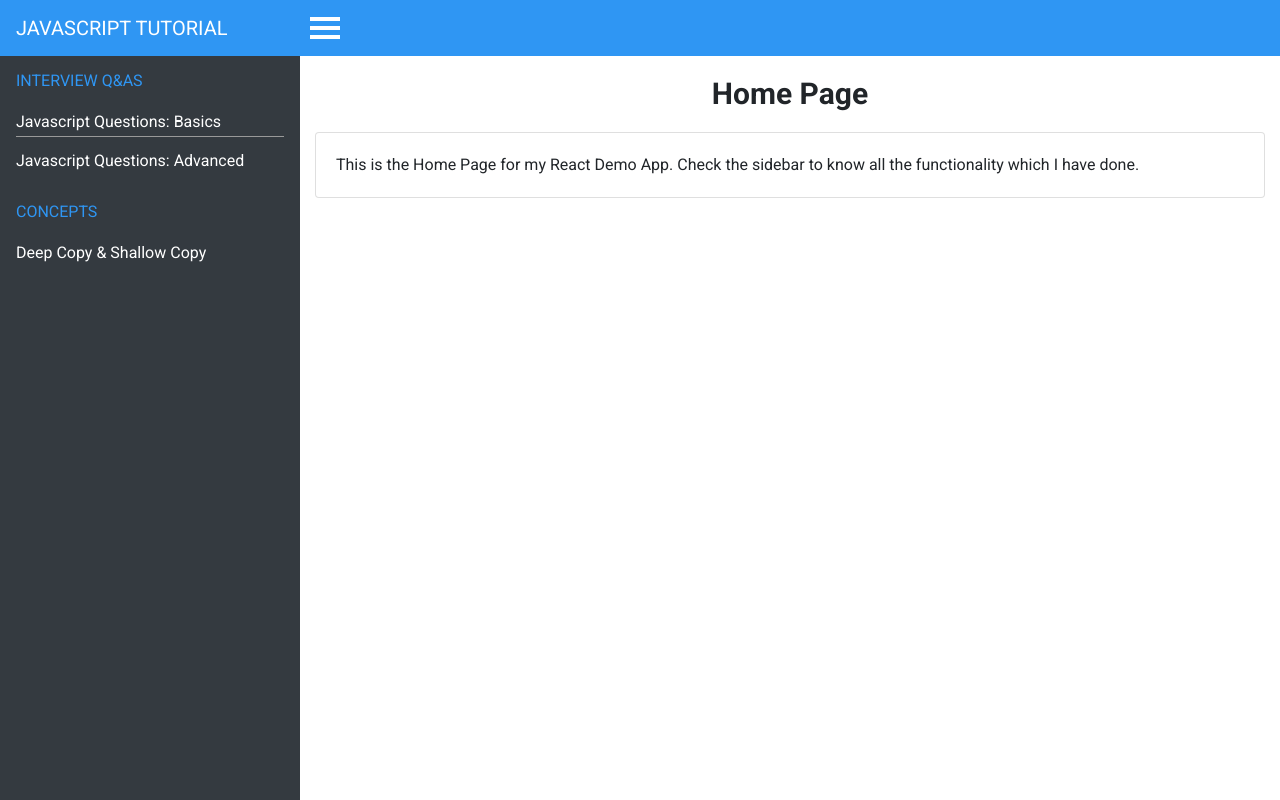
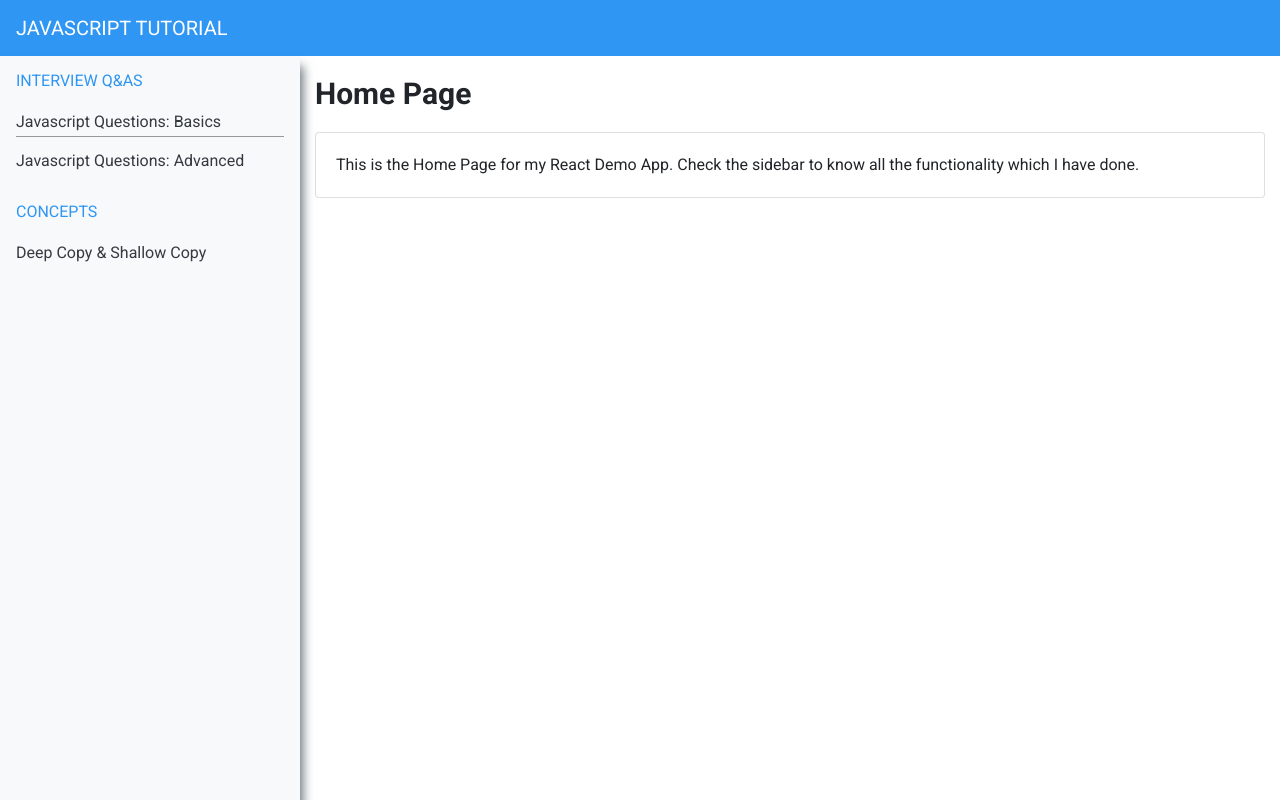
Before and after one commit to aamrits/javascript-tutorial, a React (Create React App) app: page /#/ in a window 1280 px wide. Built offline with nearby package versions, Linux system fonts and the light colour scheme.

Commit message:
modified navbar's styles

```diff
--- a/src/App.css
+++ b/src/App.css
@@ -2,7 +2,7 @@
 .page-wrap {
   margin-left: 300px;
   width: calc(100% - 300px);
-  transition: all 500ms linear;
+  transition: all 300ms linear;
 }
 .page-wrap.inactive {
   margin-left: 0;
@@ -18,17 +18,17 @@
   width: 300px;
   position: fixed;
   height: 100%;
-  background: #343A40;
+  background: #f8f9fa;
   left: -300px;
-  transition: all 500ms linear;
+  transition: all 300ms linear;
+  z-index: 99;
+  box-shadow: 3px 10px 10px #6c757d;
 }
 .wrapper.active {
   left: 0;
 }
 .toggle-btn {
-  position: absolute;
-  top: 12px;
-  left: 310px;
+  display: none;
 }
 .toggle-btn span {
   width: 30px;
@@ -37,3 +37,22 @@
   margin: 5px 0;
   background: #fff;
 }
+@media screen and (max-width: 991px) {
+  .toggle-btn {
+    display: block;
+  }
+  .page-wrap {
+    margin-left: 0;
+    width: calc(100% - 50px);
+  }
+}
+@media screen and (min-width: 992px) {
+  .wrapper {
+    margin-left: 0;
+    left: 0;
+  }
+  .page-wrap {
+    margin-left: 300px;
+    width: calc(100% - 200px);
+  }
+}
--- a/src/App.js
+++ b/src/App.js
@@ -10,14 +10,15 @@ import NotFound from './components/NotFound';
 
 class App extends Component {
   toggleBtn = () => {
+    // document.querySelector('.wrapper').classList.toggle('active');
+    // document.querySelector('.page-wrap').classList.toggle('inactive');
     document.querySelector('.wrapper').classList.toggle('active');
-    document.querySelector('.page-wrap').classList.toggle('inactive');
   }
   render() {
     return (
       <HashRouter>
-        <nav className="navbar navbar-expand navbar-light static-top">
-          <Link to="/" className="navbar-brand mr-auto text-uppercase">Javascript Tutorial</Link>
+        <nav className="navbar navbar-light static-top">
+          <Link to="/" className="navbar-brand text-uppercase">Javascript Tutorial</Link>
           <div className="toggle-btn" onClick={ this.toggleBtn }>
             <span></span>
             <span></span>
@@ -28,7 +29,7 @@ class App extends Component {
         <div className="container-fluid">
           <div className="row">
             <div className="wrapper active">
-              <Navbar />
+              <Navbar toggleBtn= { this.toggleBtn } />
             </div>
             <div className="page-wrap">
               <div className="container-fluid">
--- a/src/components/Navbar/Navbar.css
+++ b/src/components/Navbar/Navbar.css
@@ -1,7 +1,7 @@
 #sidebar .navbar {
   flex-direction: column !important;
   align-items: flex-start;
-  background-color: #343A40!important;
+  background-color: #f8f9fa!important;
 }
 
 #sidebar .navbar-nav {
@@ -28,17 +28,20 @@
 }
 
 #sidebar .navbar-nav li a {
-  color: #fff
+  color: #343a40;
 }
 
 #sidebar .navbar-nav li a:hover {
   text-decoration: none;
 }
 
-/* .list-group-item {
-  background: transparent !important;
-  border-bottom: 1px solid rgba(0,0,0,.125) !important;
-  border-top: none !important;
-  border-left: none !important;
-  border-right: none !important;
-} */
+.close-btn {
+  width: 100%;
+  text-align: right;
+}
+
+@media screen and (min-width: 992px) {
+  .close-btn {
+    display: none;
+  }
+}
--- a/src/components/Navbar/Navbar.js
+++ b/src/components/Navbar/Navbar.js
@@ -7,7 +7,8 @@ class Navbar extends Component {
     return (
       <React.Fragment>
         <div id="sidebar">
-          <nav className="navbar navbar-expand-lg navbar-dark bg-dark">
+          <nav className="navbar navbar-expand-lg navbar-dark bg-light">
+            <button className="close-btn" onClick={ this.props.toggleBtn }>Close</button>
             <Link to="/" className="navbar-brand">Interview Q&As</Link>
             <ul className="navbar-nav">
               <li className="nav-item">
--- a/src/index.css
+++ b/src/index.css
@@ -20,7 +20,6 @@ code {
 
 h1 {
   font-size: 30px !important;
-  text-align: center;
   font-weight: 600 !important;
   margin: 20px 0 !important;
 }
```
